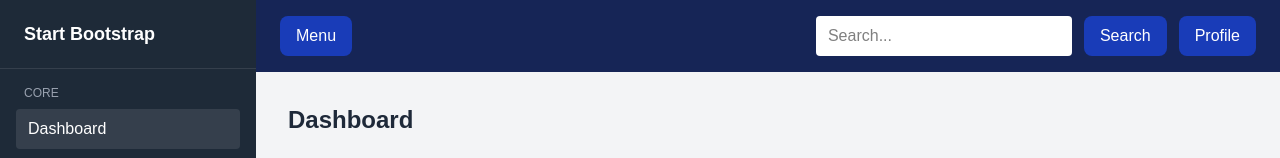
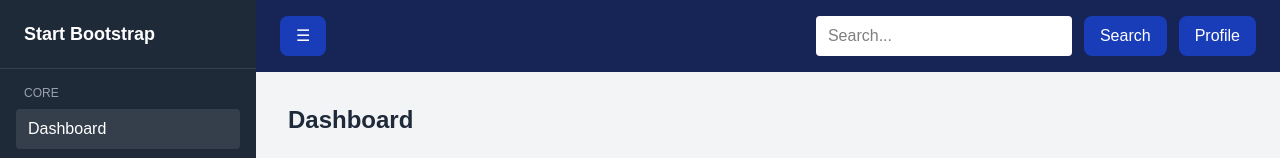
Before and after one commit to Kriti98ranjan/day4-dashboard-ui, a Next.js app: page /dashboard in a window 1280 px wide. Shown: the top 158 px of the page. Built offline with nearby package versions, Linux system fonts and the light colour scheme.

Commit message:
add html entity

```diff
--- a/app/components/ui/Navbar.jsx
+++ b/app/components/ui/Navbar.jsx
@@ -5,7 +5,7 @@ export default function Navbar() {
     <header className="bg-blue-950 text-white px-4 sm:px-6 py-4">
       <div className="flex flex-col md:flex-row justify-between items-center gap-4">
         <button className="px-4 py-2 bg-blue-800 rounded-lg hover:bg-amber-300 hover:text-black">
-          Menu
+          &#9776;
         </button>
 
         <div className="flex flex-col sm:flex-row gap-3 w-full md:w-auto">
```
